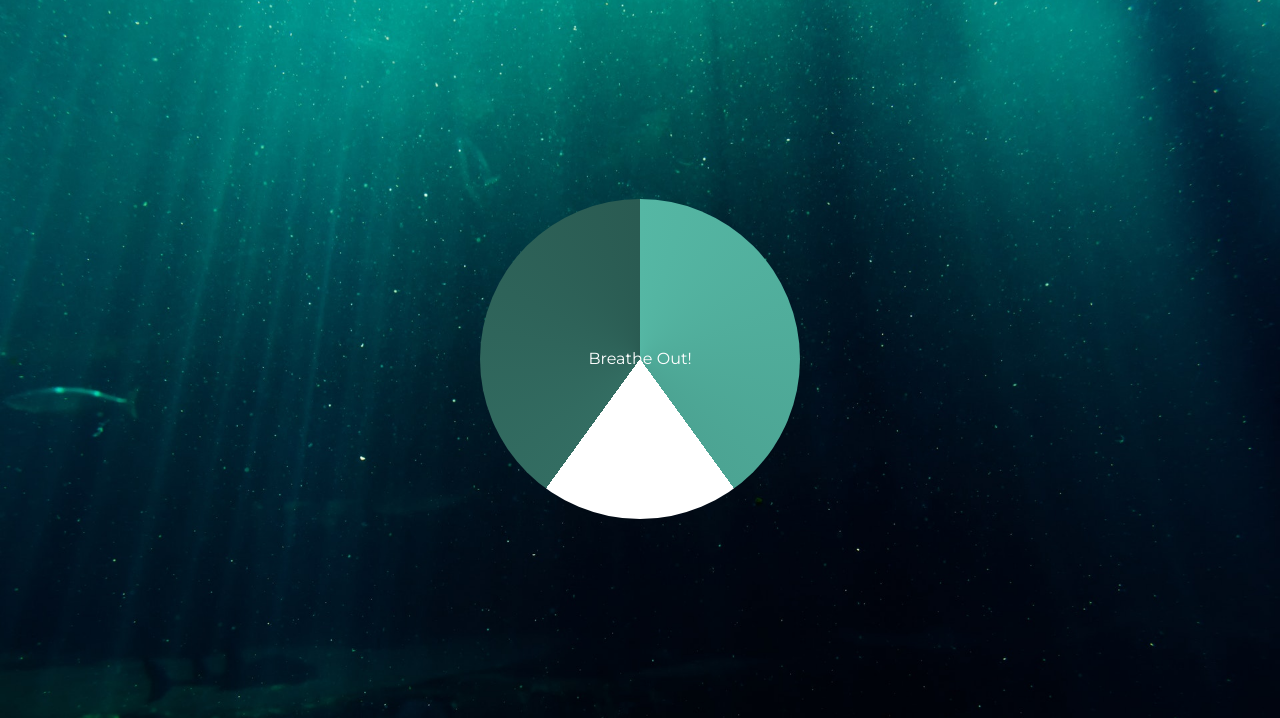
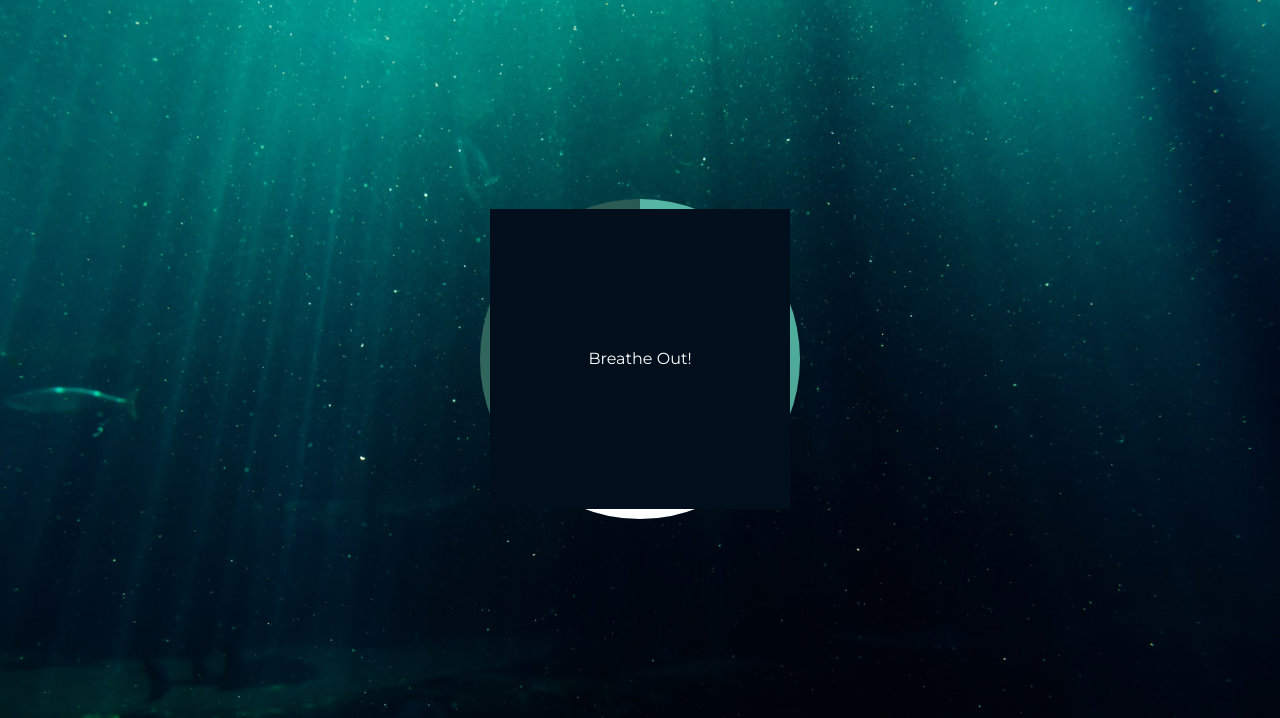
Before and after one commit to Annie-Huang/relaxer-app, a website: page index.html in a window 1280 px wide. Shown: the part 82-800 px from the top of the page. Drawn offline with Linux system fonts and the light colour scheme.

Commit message:
Put the .circle on top of .gradient-circle

```diff
--- a/style.css
+++ b/style.css
@@ -45,3 +45,13 @@ body {
     z-index: -2;
     border-radius: 50%;
 }
+
+.circle {
+    background: #010f1c;
+    height: 100%;
+    width: 100%;
+    position: absolute;
+    top: 0;
+    left: 0;
+    z-index: -1;
+}
```
